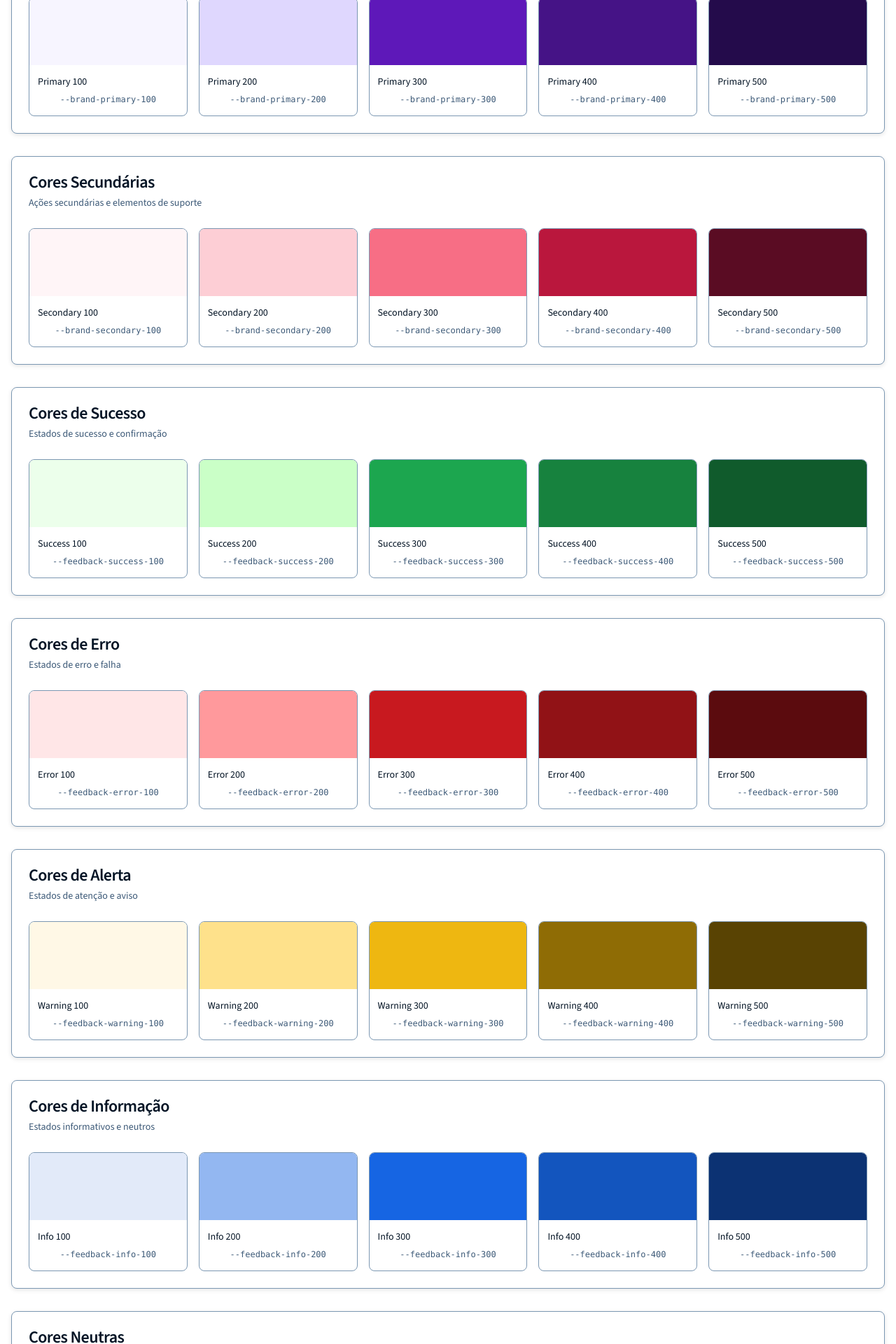
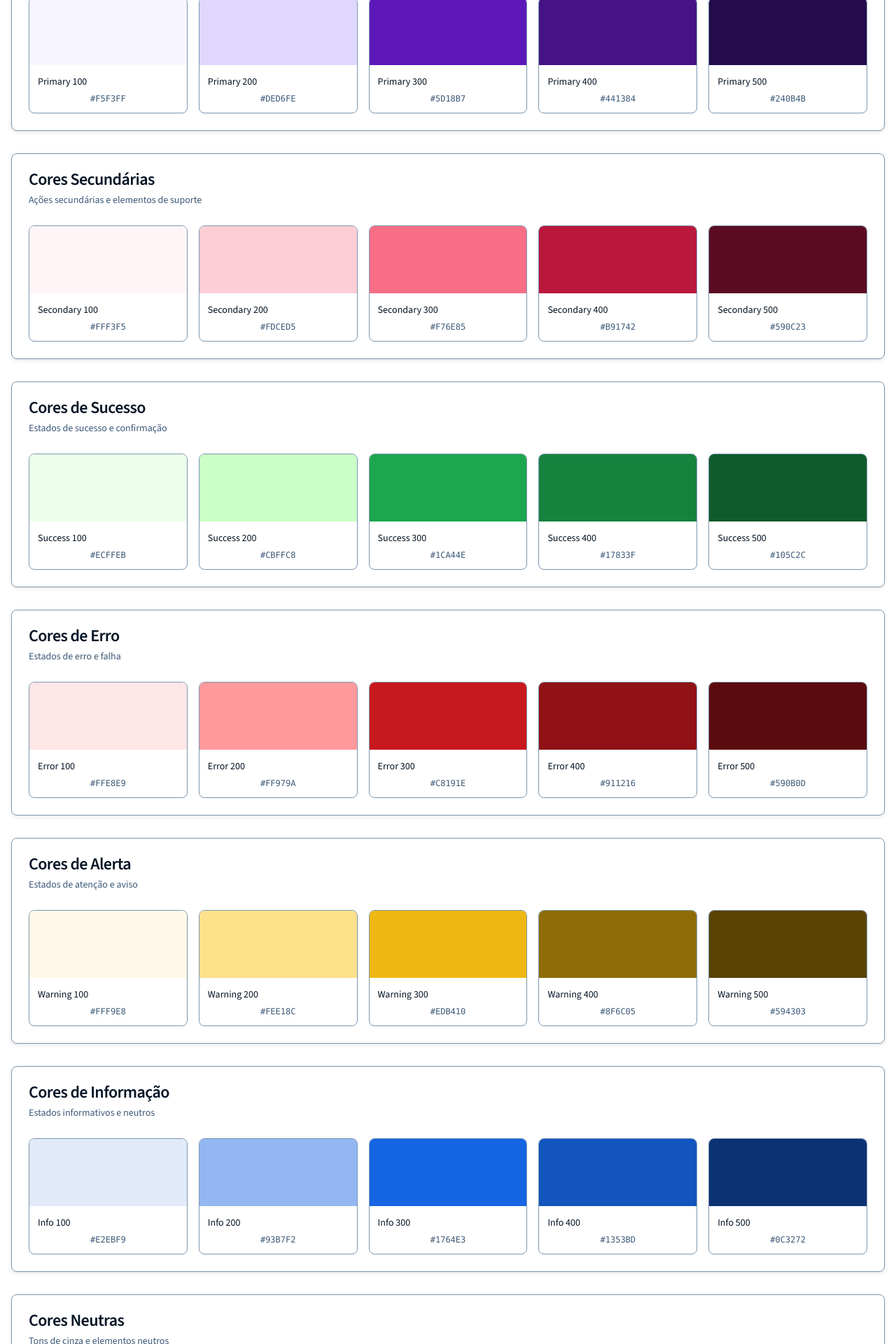
Before and after one commit to Conexa-Saude-Lovable/cnx-lvb-design-system, a React (Vite) app: page /showcase in a window 1280 px wide. Shown: the part 380-2300 px from the top of the page at 70% size. Built offline with nearby package versions, Linux system fonts and the light colour scheme.

Commit message:
feat: Add color hash to showcase

```diff
--- a/src/pages/Showcase.tsx
+++ b/src/pages/Showcase.tsx
@@ -29,68 +29,68 @@ const Showcase = () => {
   // Design Tokens estruturados
   const colorTokens = {
     primary: [
-      { name: "Primary 100", var: "--brand-primary-100", value: "250 100% 98%" },
-      { name: "Primary 200", var: "--brand-primary-200", value: "252 95% 92%" },
-      { name: "Primary 300", var: "--brand-primary-300", value: "266 77% 41%" },
-      { name: "Primary 400", var: "--brand-primary-400", value: "266 75% 30%" },
-      { name: "Primary 500", var: "--brand-primary-500", value: "263 74% 17%" },
+      { name: "Primary 100", var: "--brand-primary-100", value: "250 100% 98%", hex: "#F5F3FF" },
+      { name: "Primary 200", var: "--brand-primary-200", value: "252 95% 92%", hex: "#DED6FE" },
+      { name: "Primary 300", var: "--brand-primary-300", value: "266 77% 41%", hex: "#5D18B7" },
+      { name: "Primary 400", var: "--brand-primary-400", value: "266 75% 30%", hex: "#441384" },
+      { name: "Primary 500", var: "--brand-primary-500", value: "263 74% 17%", hex: "#240B4B" },
     ],
     secondary: [
-      { name: "Secondary 100", var: "--brand-secondary-100", value: "350 100% 98%" },
-      { name: "Secondary 200", var: "--brand-secondary-200", value: "351 92% 90%" },
-      { name: "Secondary 300", var: "--brand-secondary-300", value: "350 90% 70%" },
-      { name: "Secondary 400", var: "--brand-secondary-400", value: "346 78% 41%" },
-      { name: "Secondary 500", var: "--brand-secondary-500", value: "342 76% 20%" },
+      { name: "Secondary 100", var: "--brand-secondary-100", value: "350 100% 98%", hex: "#FFF3F5" },
+      { name: "Secondary 200", var: "--brand-secondary-200", value: "351 92% 90%", hex: "#FDCED5" },
+      { name: "Secondary 300", var: "--brand-secondary-300", value: "350 90% 70%", hex: "#F76E85" },
+      { name: "Secondary 400", var: "--brand-secondary-400", value: "346 78% 41%", hex: "#B91742" },
+      { name: "Secondary 500", var: "--brand-secondary-500", value: "342 76% 20%", hex: "#590C23" },
     ],
     tertiary: [
-      { name: "Tertiary 100", var: "--brand-tertiary-100", value: "312 63% 97%" },
-      { name: "Tertiary 200", var: "--brand-tertiary-200", value: "310 100% 88%" },
-      { name: "Tertiary 300", var: "--brand-tertiary-300", value: "310 100% 79%" },
-      { name: "Tertiary 400", var: "--brand-tertiary-400", value: "310 64% 65%" },
-      { name: "Tertiary 500", var: "--brand-tertiary-500", value: "310 52% 38%" },
+      { name: "Tertiary 100", var: "--brand-tertiary-100", value: "312 63% 97%", hex: "#FCF2FA" },
+      { name: "Tertiary 200", var: "--brand-tertiary-200", value: "310 100% 88%", hex: "#FFC3F5" },
+      { name: "Tertiary 300", var: "--brand-tertiary-300", value: "310 100% 79%", hex: "#FF96ED" },
+      { name: "Tertiary 400", var: "--brand-tertiary-400", value: "310 64% 65%", hex: "#DF6CCC" },
+      { name: "Tertiary 500", var: "--brand-tertiary-500", value: "310 52% 38%", hex: "#932E82" },
     ],
     success: [
-      { name: "Success 100", var: "--feedback-success-100", value: "117 100% 96%" },
-      { name: "Success 200", var: "--feedback-success-200", value: "117 100% 89%" },
-      { name: "Success 300", var: "--feedback-success-300", value: "142 71% 38%" },
-      { name: "Success 400", var: "--feedback-success-400", value: "142 70% 30%" },
-      { name: "Success 500", var: "--feedback-success-500", value: "142 70% 21%" },
+      { name: "Success 100", var: "--feedback-success-100", value: "117 100% 96%", hex: "#ECFFEB" },
+      { name: "Success 200", var: "--feedback-success-200", value: "117 100% 89%", hex: "#CBFFC8" },
+      { name: "Success 300", var: "--feedback-success-300", value: "142 71% 38%", hex: "#1CA44E" },
+      { name: "Success 400", var: "--feedback-success-400", value: "142 70% 30%", hex: "#17833F" },
+      { name: "Success 500", var: "--feedback-success-500", value: "142 70% 21%", hex: "#105C2C" },
     ],
     error: [
-      { name: "Error 100", var: "--feedback-error-100", value: "357 100% 95%" },
-      { name: "Error 200", var: "--feedback-error-200", value: "358 100% 80%" },
-      { name: "Error 300", var: "--feedback-error-300", value: "358 78% 44%" },
-      { name: "Error 400", var: "--feedback-error-400", value: "358 78% 32%" },
-      { name: "Error 500", var: "--feedback-error-500", value: "358 78% 20%" },
+      { name: "Error 100", var: "--feedback-error-100", value: "357 100% 95%", hex: "#FFE8E9" },
+      { name: "Error 200", var: "--feedback-error-200", value: "358 100% 80%", hex: "#FF979A" },
+      { name: "Error 300", var: "--feedback-error-300", value: "358 78% 44%", hex: "#C8191E" },
+      { name: "Error 400", var: "--feedback-error-400", value: "358 78% 32%", hex: "#911216" },
+      { name: "Error 500", var: "--feedback-error-500", value: "358 78% 20%", hex: "#590B0D" },
     ],
     warning: [
-      { name: "Warning 100", var: "--feedback-warning-100", value: "44 100% 95%" },
-      { name: "Warning 200", var: "--feedback-warning-200", value: "45 98% 77%" },
-      { name: "Warning 300", var: "--feedback-warning-300", value: "45 87% 50%" },
-      { name: "Warning 400", var: "--feedback-warning-400", value: "45 93% 29%" },
-      { name: "Warning 500", var: "--feedback-warning-500", value: "45 93% 18%" },
+      { name: "Warning 100", var: "--feedback-warning-100", value: "44 100% 95%", hex: "#FFF9E8" },
+      { name: "Warning 200", var: "--feedback-warning-200", value: "45 98% 77%", hex: "#FEE18C" },
+      { name: "Warning 300", var: "--feedback-warning-300", value: "45 87% 50%", hex: "#EDB410" },
+      { name: "Warning 400", var: "--feedback-warning-400", value: "45 93% 29%", hex: "#8F6C05" },
+      { name: "Warning 500", var: "--feedback-warning-500", value: "45 93% 18%", hex: "#594303" },
     ],
     info: [
-      { name: "Info 100", var: "--feedback-info-100", value: "217 64% 93%" },
-      { name: "Info 200", var: "--feedback-info-200", value: "217 77% 76%" },
-      { name: "Info 300", var: "--feedback-info-300", value: "217 82% 49%" },
-      { name: "Info 400", var: "--feedback-info-400", value: "217 82% 41%" },
-      { name: "Info 500", var: "--feedback-info-500", value: "218 81% 25%" },
+      { name: "Info 100", var: "--feedback-info-100", value: "217 64% 93%", hex: "#E2EBF9" },
+      { name: "Info 200", var: "--feedback-info-200", value: "217 77% 76%", hex: "#93B7F2" },
+      { name: "Info 300", var: "--feedback-info-300", value: "217 82% 49%", hex: "#1764E3" },
+      { name: "Info 400", var: "--feedback-info-400", value: "217 82% 41%", hex: "#1353BD" },
+      { name: "Info 500", var: "--feedback-info-500", value: "218 81% 25%", hex: "#0C3272" },
     ],
     neutral: [
-      { name: "Neutral 100", var: "--neutral-100", value: "210 40% 95%" },
-      { name: "Neutral 200", var: "--neutral-200", value: "209 26% 59%" },
-      { name: "Neutral 300", var: "--neutral-300", value: "210 33% 35%" },
-      { name: "Neutral 400", var: "--neutral-400", value: "210 54% 20%" },
-      { name: "Neutral 500", var: "--neutral-500", value: "210 81% 8%" },
+      { name: "Neutral 100", var: "--neutral-100", value: "210 40% 95%", hex: "#EBF1F7" },
+      { name: "Neutral 200", var: "--neutral-200", value: "209 26% 59%", hex: "#7D98B2" },
+      { name: "Neutral 300", var: "--neutral-300", value: "210 33% 35%", hex: "#3C5A78" },
+      { name: "Neutral 400", var: "--neutral-400", value: "210 54% 20%", hex: "#17324D" },
+      { name: "Neutral 500", var: "--neutral-500", value: "210 81% 8%", hex: "#041526" },
     ],
     background: [
-      { name: "Background Gray", var: "--background-gray", value: "210 100% 99%" },
-      { name: "Background White", var: "--background-white", value: "0 0% 100%" },
+      { name: "Background Gray", var: "--background-gray", value: "210 100% 99%", hex: "#FAFCFF" },
+      { name: "Background White", var: "--background-white", value: "0 0% 100%", hex: "#FFFFFF" },
     ],
     pure: [
-      { name: "Pure White", var: "--pure-white", value: "0 0% 100%" },
-      { name: "Pure Black", var: "--pure-black", value: "0 0% 0%" },
+      { name: "Pure White", var: "--pure-white", value: "0 0% 100%", hex: "#FFFFFF" },
+      { name: "Pure Black", var: "--pure-black", value: "0 0% 0%", hex: "#000000" },
     ],
   };
 
@@ -170,7 +170,7 @@ const Showcase = () => {
                       {colorTokens.primary.map((token) => (
                         <button
                           key={token.var}
-                          onClick={() => copyToken(token.var, `hsl(var(${token.var}))`)}
+                          onClick={() => copyToken(token.hex, token.hex)}
                           className="group relative overflow-hidden rounded-lg border bg-card transition-all hover:shadow-md"
                         >
                           <div
@@ -180,14 +180,14 @@ const Showcase = () => {
                           <div className="p-3 space-y-1">
                             <div className="flex items-center justify-between">
                               <p className="font-medium text-sm">{token.name}</p>
-                              {copiedToken === token.var ? (
+                              {copiedToken === token.hex ? (
                                 <Check className="h-4 w-4 text-success" />
                               ) : (
                                 <Copy className="h-4 w-4 opacity-0 group-hover:opacity-100 transition-opacity" />
                               )}
                             </div>
-                            <code className="text-xs text-muted-foreground">
-                              {token.var}
+                            <code className="text-xs text-muted-foreground block">
+                              {token.hex}
                             </code>
                           </div>
                         </button>
@@ -209,7 +209,7 @@ const Showcase = () => {
                       {colorTokens.secondary.map((token) => (
                         <button
                           key={token.var}
-                          onClick={() => copyToken(token.var, `hsl(var(${token.var}))`)}
+                          onClick={() => copyToken(token.hex, token.hex)}
                           className="group relative overflow-hidden rounded-lg border bg-card transition-all hover:shadow-md"
                         >
                           <div
@@ -219,14 +219,14 @@ const Showcase = () => {
                           <div className="p-3 space-y-1">
                             <div className="flex items-center justify-between">
                               <p className="font-medium text-sm">{token.name}</p>
-                              {copiedToken === token.var ? (
+                              {copiedToken === token.hex ? (
                                 <Check className="h-4 w-4 text-success" />
                               ) : (
                                 <Copy className="h-4 w-4 opacity-0 group-hover:opacity-100 transition-opacity" />
                               )}
                             </div>
-                            <code className="text-xs text-muted-foreground">
-                              {token.var}
+                            <code className="text-xs text-muted-foreground block">
+                              {token.hex}
                             </code>
                           </div>
                         </button>
@@ -248,7 +248,7 @@ const Showcase = () => {
                       {colorTokens.success.map((token) => (
                         <button
                           key={token.var}
-                          onClick={() => copyToken(token.var, `hsl(var(${token.var}))`)}
+                          onClick={() => copyToken(token.hex, token.hex)}
                           className="group relative overflow-hidden rounded-lg border bg-card transition-all hover:shadow-md"
                         >
                           <div
@@ -258,14 +258,14 @@ const Showcase = () => {
                           <div className="p-3 space-y-1">
                             <div className="flex items-center justify-between">
                               <p className="font-medium text-sm">{token.name}</p>
-                              {copiedToken === token.var ? (
+                              {copiedToken === token.hex ? (
                                 <Check className="h-4 w-4 text-success" />
                               ) : (
                                 <Copy className="h-4 w-4 opacity-0 group-hover:opacity-100 transition-opacity" />
                               )}
                             </div>
-                            <code className="text-xs text-muted-foreground">
-                              {token.var}
+                            <code className="text-xs text-muted-foreground block">
+                              {token.hex}
                             </code>
                           </div>
                         </button>
@@ -287,7 +287,7 @@ const Showcase = () => {
                       {colorTokens.error.map((token) => (
                         <button
                           key={token.var}
-                          onClick={() => copyToken(token.var, `hsl(var(${token.var}))`)}
+                          onClick={() => copyToken(token.hex, token.hex)}
                           className="group relative overflow-hidden rounded-lg border bg-card transition-all hover:shadow-md"
                         >
                           <div
@@ -297,14 +297,14 @@ const Showcase = () => {
                           <div className="p-3 space-y-1">
                             <div className="flex items-center justify-between">
                               <p className="font-medium text-sm">{token.name}</p>
-                              {copiedToken === token.var ? (
+                              {copiedToken === token.hex ? (
                                 <Check className="h-4 w-4 text-success" />
                               ) : (
                                 <Copy className="h-4 w-4 opacity-0 group-hover:opacity-100 transition-opacity" />
                               )}
                             </div>
-                            <code className="text-xs text-muted-foreground">
-                              {token.var}
+                            <code className="text-xs text-muted-foreground block">
+                              {token.hex}
                             </code>
                           </div>
                         </button>
@@ -326,7 +326,7 @@ const Showcase = () => {
                       {colorTokens.warning.map((token) => (
                         <button
                           key={token.var}
-                          onClick={() => copyToken(token.var, `hsl(var(${token.var}))`)}
+                          onClick={() => copyToken(token.hex, token.hex)}
                           className="group relative overflow-hidden rounded-lg border bg-card transition-all hover:shadow-md"
                         >
                           <div
@@ -336,14 +336,14 @@ const Showcase = () => {
                           <div className="p-3 space-y-1">
                             <div className="flex items-center justify-between">
                               <p className="font-medium text-sm">{token.name}</p>
-                              {copiedToken === token.var ? (
+                              {copiedToken === token.hex ? (
                                 <Check className="h-4 w-4 text-success" />
                               ) : (
                                 <Copy className="h-4 w-4 opacity-0 group-hover:opacity-100 transition-opacity" />
                               )}
                             </div>
-                            <code className="text-xs text-muted-foreground">
-                              {token.var}
+                            <code className="text-xs text-muted-foreground block">
+                              {token.hex}
                             </code>
                           </div>
                         </button>
@@ -365,7 +365,7 @@ const Showcase = () => {
                       {colorTokens.info.map((token) => (
                         <button
                           key={token.var}
-                          onClick={() => copyToken(token.var, `hsl(var(${token.var}))`)}
+                          onClick={() => copyToken(token.hex, token.hex)}
                           className="group relative overflow-hidden rounded-lg border bg-card transition-all hover:shadow-md"
                         >
                           <div
@@ -375,14 +375,14 @@ const Showcase = () => {
                           <div className="p-3 space-y-1">
                             <div className="flex items-center justify-between">
                               <p className="font-medium text-sm">{token.name}</p>
-                              {copiedToken === token.var ? (
+                              {copiedToken === token.hex ? (
                                 <Check className="h-4 w-4 text-success" />
                               ) : (
                                 <Copy className="h-4 w-4 opacity-0 group-hover:opacity-100 transition-opacity" />
                               )}
                             </div>
-                            <code className="text-xs text-muted-foreground">
-                              {token.var}
+                            <code className="text-xs text-muted-foreground block">
+                              {token.hex}
                             </code>
                           </div>
                         </button>
@@ -404,7 +404,7 @@ const Showcase = () => {
                       {colorTokens.neutral.map((token) => (
                         <button
                           key={token.var}
-                          onClick={() => copyToken(token.var, `hsl(var(${token.var}))`)}
+                          onClick={() => copyToken(token.hex, token.hex)}
                           className="group relative overflow-hidden rounded-lg border bg-card transition-all hover:shadow-md"
                         >
                           <div
@@ -414,14 +414,14 @@ const Showcase = () => {
                           <div className="p-3 space-y-1">
                             <div className="flex items-center justify-between">
                               <p className="font-medium text-sm">{token.name}</p>
-                              {copiedToken === token.var ? (
+                              {copiedToken === token.hex ? (
                                 <Check className="h-4 w-4 text-success" />
                               ) : (
                                 <Copy className="h-4 w-4 opacity-0 group-hover:opacity-100 transition-opacity" />
                               )}
                             </div>
-                            <code className="text-xs text-muted-foreground">
-                              {token.var}
+                            <code className="text-xs text-muted-foreground block">
+                              {token.hex}
                             </code>
                           </div>
                         </button>
@@ -443,7 +443,7 @@ const Showcase = () => {
                       {colorTokens.background.map((token) => (
                         <button
                           key={token.var}
-                          onClick={() => copyToken(token.var, `hsl(var(${token.var}))`)}
+                          onClick={() => copyToken(token.hex, token.hex)}
                           className="group relative overflow-hidden rounded-lg border bg-card transition-all hover:shadow-md"
                         >
                           <div
@@ -453,14 +453,14 @@ const Showcase = () => {
                           <div className="p-3 space-y-1">
                             <div className="flex items-center justify-between">
                               <p className="font-medium text-sm">{token.name}</p>
-                              {copiedToken === token.var ? (
+                              {copiedToken === token.hex ? (
                                 <Check className="h-4 w-4 text-success" />
                               ) : (
                                 <Copy className="h-4 w-4 opacity-0 group-hover:opacity-100 transition-opacity" />
                               )}
                             </div>
-                            <code className="text-xs text-muted-foreground">
-                              {token.var}
+                            <code className="text-xs text-muted-foreground block">
+                              {token.hex}
                             </code>
                           </div>
                         </button>
@@ -482,7 +482,7 @@ const Showcase = () => {
                       {colorTokens.pure.map((token) => (
                         <button
                           key={token.var}
-                          onClick={() => copyToken(token.var, `hsl(var(${token.var}))`)}
+                          onClick={() => copyToken(token.hex, token.hex)}
                           className="group relative overflow-hidden rounded-lg border bg-card transition-all hover:shadow-md"
                         >
                           <div
@@ -492,14 +492,14 @@ const Showcase = () => {
                           <div className="p-3 space-y-1">
                             <div className="flex items-center justify-between">
                               <p className="font-medium text-sm">{token.name}</p>
-                              {copiedToken === token.var ? (
+                              {copiedToken === token.hex ? (
                                 <Check className="h-4 w-4 text-success" />
                               ) : (
                                 <Copy className="h-4 w-4 opacity-0 group-hover:opacity-100 transition-opacity" />
                               )}
                             </div>
-                            <code className="text-xs text-muted-foreground">
-                              {token.var}
+                            <code className="text-xs text-muted-foreground block">
+                              {token.hex}
                             </code>
                           </div>
                         </button>
```
